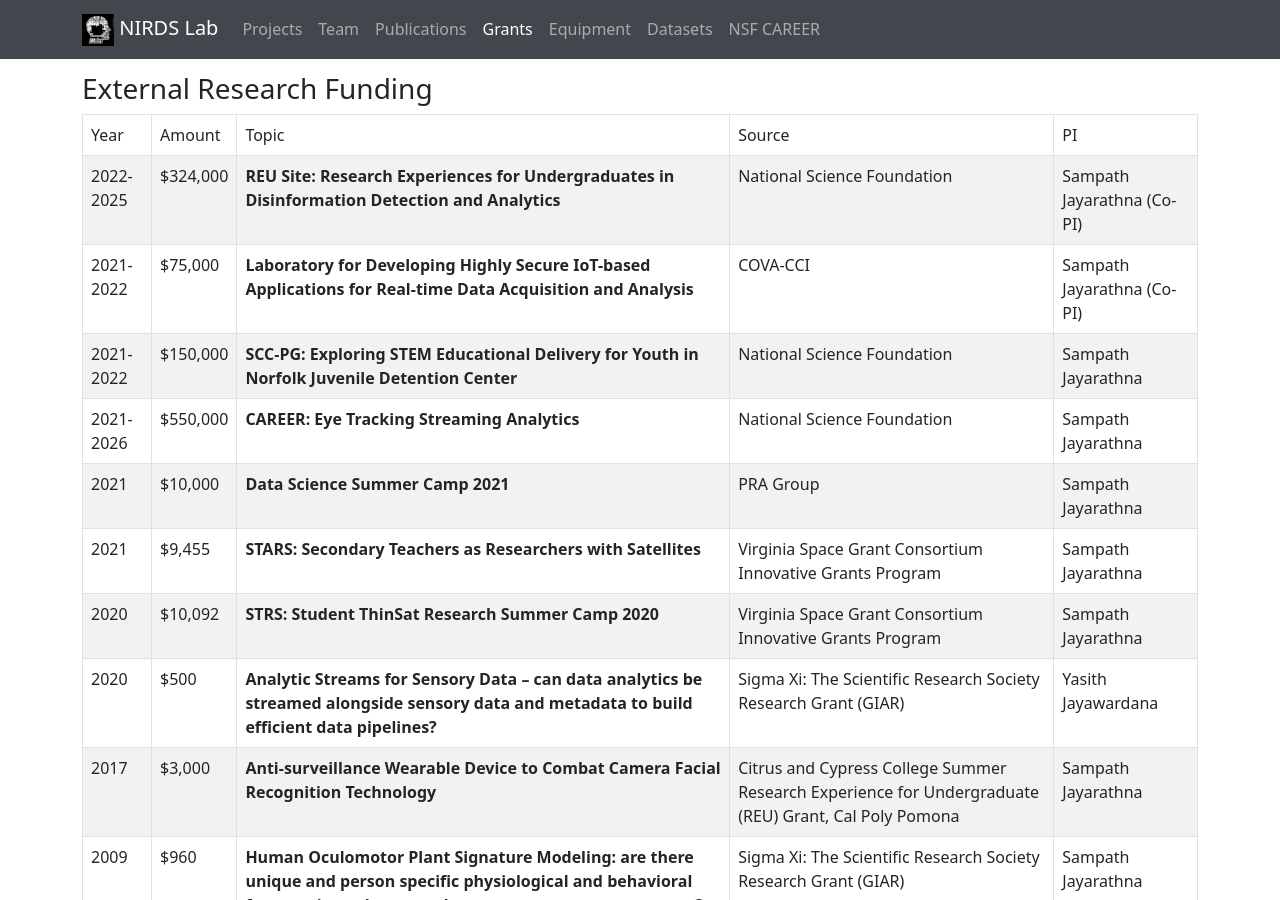
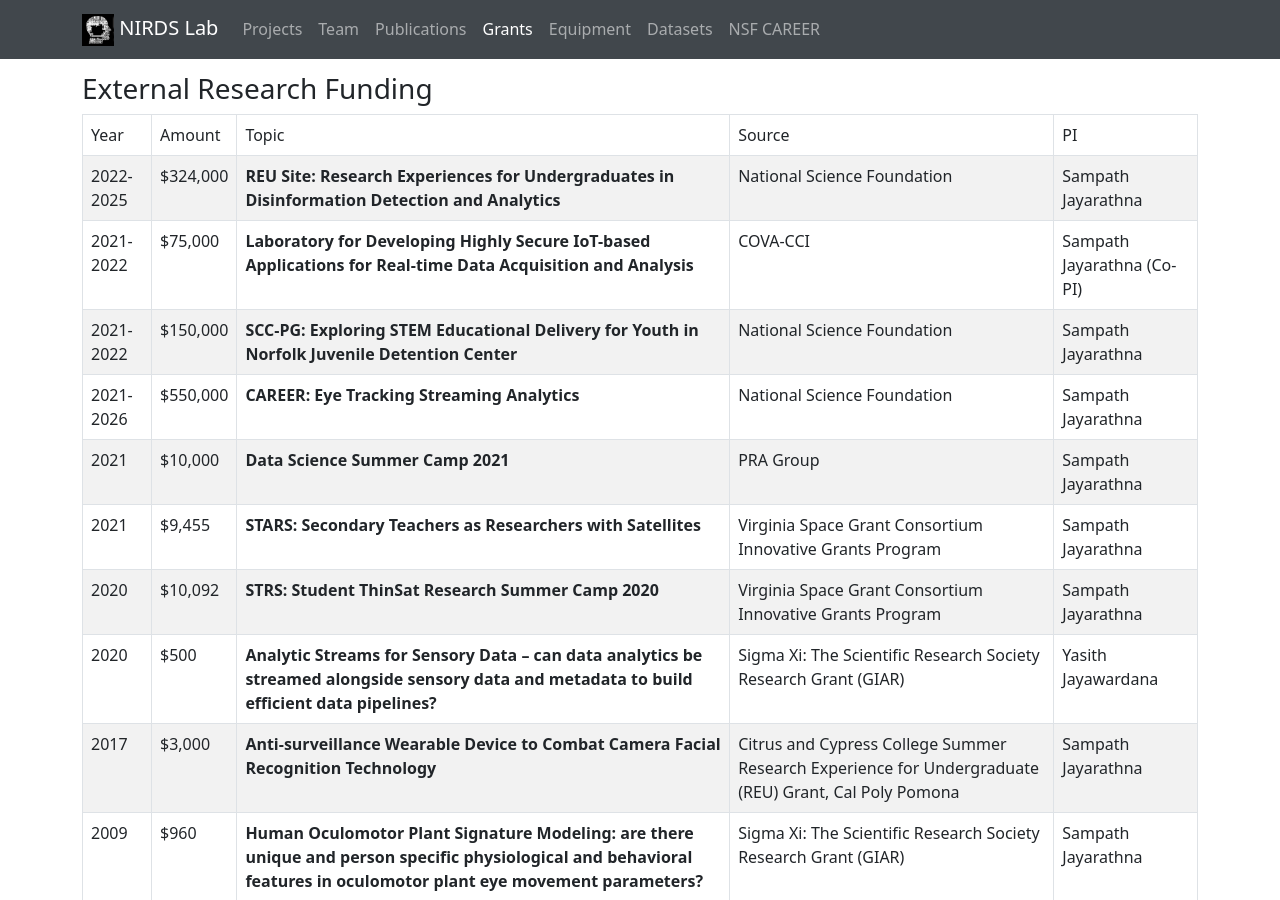
Before and after one commit to nirdslab/nirdslab.github.io, a Jekyll site: the page built from grants.md, in a window 1280 px wide and 900 px high. Built offline with Jekyll 4.4.1, drawn with Linux system fonts in a browser that asks for light colours.

```diff
--- a/_data/grants.yml
+++ b/_data/grants.yml
@@ -4,7 +4,7 @@
       topic: "REU Site: Research Experiences for Undergraduates in Disinformation Detection and Analytics"
       amount: "$324,000"
       from: "National Science Foundation"
-      to: "Sampath Jayarathna (Co-PI)"
+      to: "Sampath Jayarathna"
     - year: "2021-2022"
       topic: "Laboratory for Developing Highly Secure IoT-based Applications for Real-time Data Acquisition and Analysis"
       amount: "$75,000"
```
